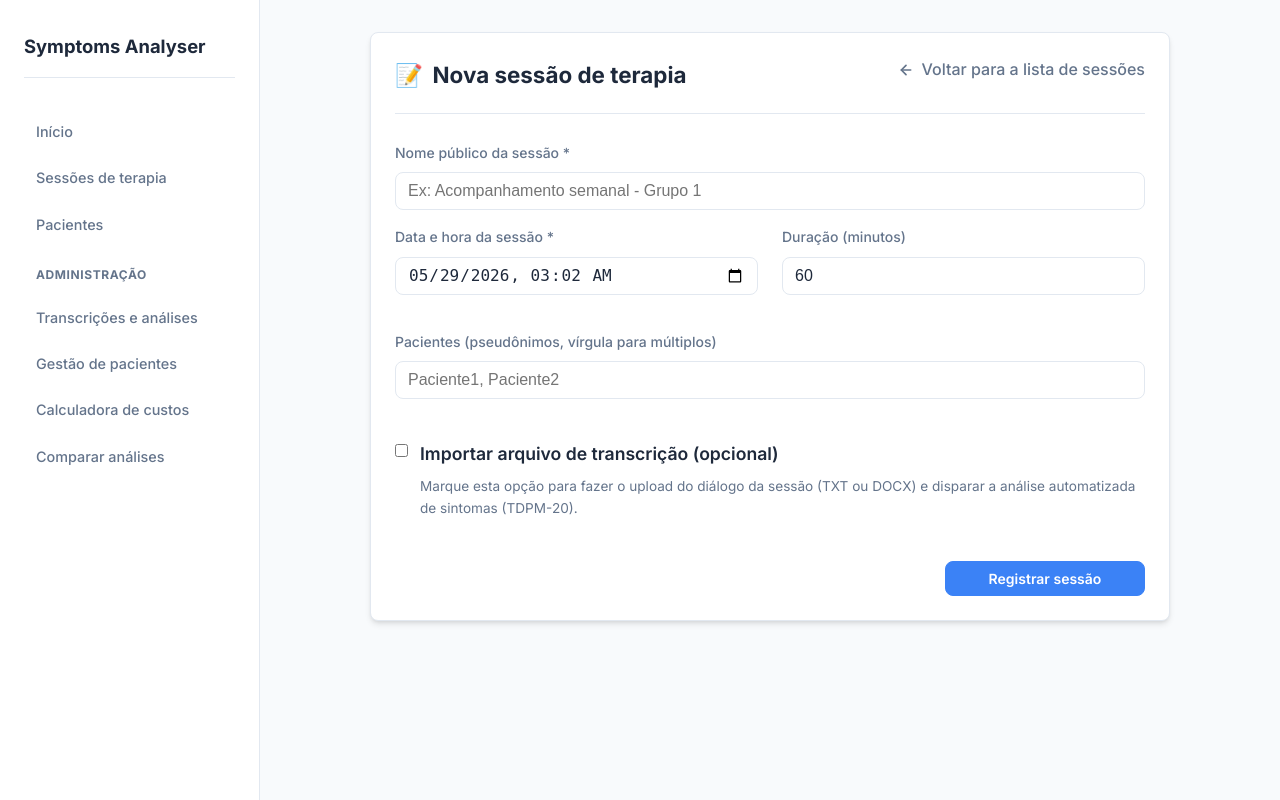
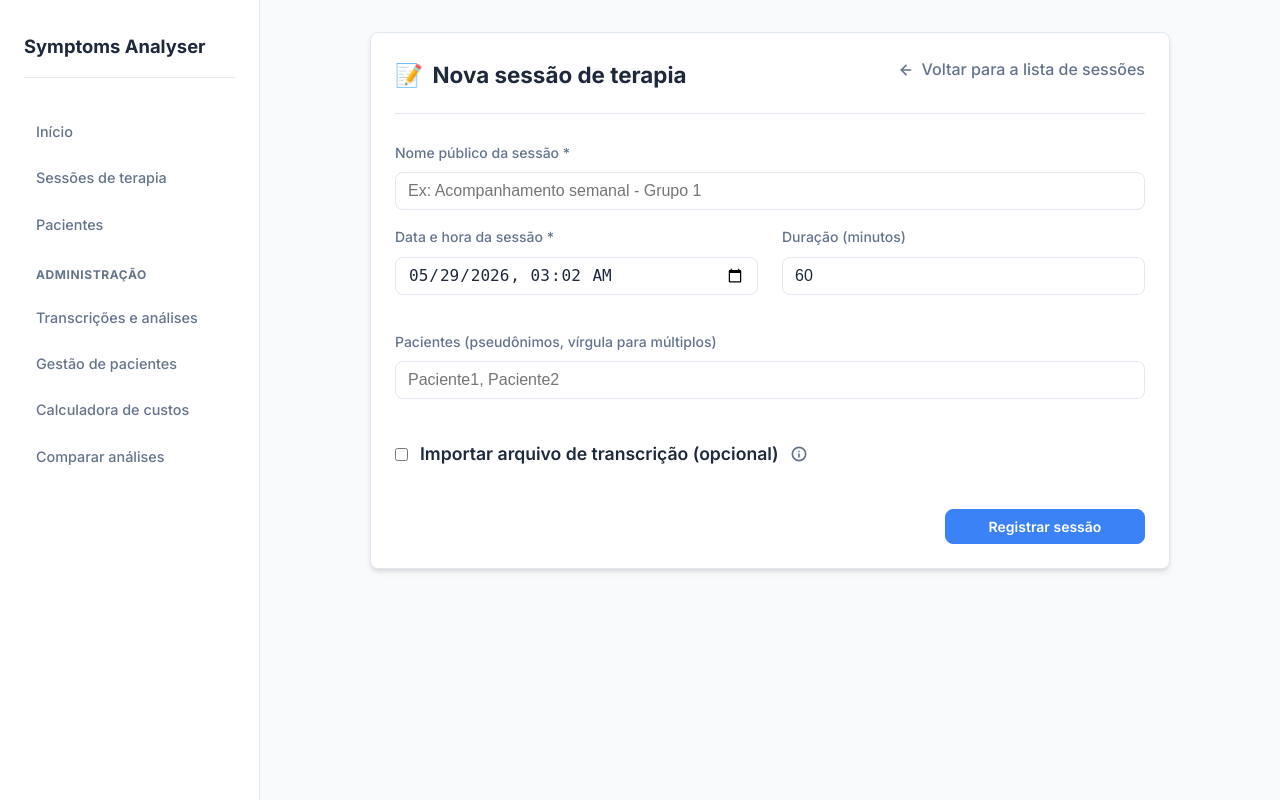
Before and after one commit to wpramio/symptoms-analyser, a Flask app: page /therapy_sessions/new in a window 1280 px wide. Run offline with Flask 3, Linux system fonts and the light colour scheme.

Commit message:
feat: add CSS-only tooltips to upload transcript options

```diff
--- a/src/symptoms_analyser/static/css/styles.css
+++ b/src/symptoms_analyser/static/css/styles.css
@@ -2422,7 +2422,7 @@ select:focus {
 
 .checkbox-container-flex {
     display: flex;
-    align-items: flex-start;
+    align-items: center;
     gap: 0.75rem;
     cursor: pointer;
 }
@@ -2435,6 +2435,9 @@ select:focus {
     font-size: 1.1rem;
     color: var(--text-heading);
     font-weight: 600;
+    display: inline-flex;
+    align-items: center;
+    gap: 0.4rem;
 }
 
 .checkbox-desc-spaced {
@@ -2442,6 +2445,74 @@ select:focus {
     font-size: 0.85rem;
     color: var(--text-muted);
     margin-top: 0.25rem;
+}
+
+/* Premium CSS-only Tooltip */
+.info-tooltip-container {
+    position: relative;
+    display: inline-flex;
+    align-items: center;
+    justify-content: center;
+    margin-left: 0.4rem;
+    cursor: help;
+    vertical-align: middle;
+}
+
+.info-tooltip-trigger-svg {
+    width: 16px;
+    height: 16px;
+    color: var(--text-muted);
+    transition: color 0.2s ease, transform 0.2s ease;
+    cursor: help;
+    display: inline-block;
+    vertical-align: middle;
+}
+
+.info-tooltip-container:hover .info-tooltip-trigger-svg {
+    color: var(--primary);
+    transform: scale(1.15);
+}
+
+.info-tooltip-text {
+    visibility: hidden;
+    position: absolute;
+    bottom: 135%; /* Position above the trigger */
+    left: 50%;
+    transform: translateX(-50%);
+    background-color: #1e293b; /* Sleek dark slate background */
+    color: #f8fafc;
+    text-align: left;
+    padding: 0.65rem 0.85rem;
+    border-radius: 6px;
+    font-size: 0.8rem;
+    font-weight: 400;
+    line-height: 1.4;
+    width: 280px;
+    box-shadow: 0 4px 16px rgba(0, 0, 0, 0.35);
+    z-index: 100;
+    opacity: 0;
+    transition: opacity 0.2s ease, transform 0.2s ease;
+    pointer-events: none;
+    border: 1px solid rgba(255, 255, 255, 0.1);
+    white-space: normal;
+}
+
+/* Tooltip Arrow */
+.info-tooltip-text::after {
+    content: "";
+    position: absolute;
+    top: 100%; /* At the bottom of the tooltip */
+    left: 50%;
+    margin-left: -5px;
+    border-width: 5px;
+    border-style: solid;
+    border-color: #1e293b transparent transparent transparent;
+}
+
+.info-tooltip-container:hover .info-tooltip-text {
+    visibility: visible;
+    opacity: 1;
+    transform: translateX(-50%) translateY(-4px);
 }
 
 .import-container-spaced {
@@ -2530,6 +2601,9 @@ select:focus {
 .checkbox-title-styled {
     font-size: 0.9rem;
     font-weight: 600;
+    display: inline-flex;
+    align-items: center;
+    gap: 0.4rem;
 }
 
 .checkbox-desc-styled {
--- a/src/symptoms_analyser/templates/new_therapy_session.html
+++ b/src/symptoms_analyser/templates/new_therapy_session.html
@@ -47,11 +47,22 @@
             <!-- Section 2: Transcript Import (Optional feature toggle) -->
             <div class="session-divider">
                 <label class="checkbox-container-flex">
-                    <input type="checkbox" id="enableImportOpt" class="checkbox-margin-top">
+                    <input type="checkbox" id="enableImportOpt">
                     <div class="checkbox-info">
-                        <span class="checkbox-title-spaced">Importar arquivo de transcrição (opcional)</span>
-                        <span class="checkbox-desc-spaced">Marque esta opção para fazer o upload do diálogo da sessão
-                            (TXT ou DOCX) e disparar a análise automatizada de sintomas (TDPM-20).</span>
+                        <span class="checkbox-title-spaced">
+                            Importar arquivo de transcrição (opcional)
+                            <span class="info-tooltip-container" onclick="event.preventDefault();">
+                                <svg class="info-tooltip-trigger-svg" viewBox="0 0 24 24" fill="none"
+                                    stroke="currentColor" stroke-width="2.5" stroke-linecap="round"
+                                    stroke-linejoin="round">
+                                    <circle cx="12" cy="12" r="10"></circle>
+                                    <line x1="12" y1="16" x2="12" y2="12"></line>
+                                    <line x1="12" y1="8" x2="12.01" y2="8"></line>
+                                </svg>
+                                <span class="info-tooltip-text">Marque esta opção para fazer o upload do diálogo da
+                                    sessão (TXT ou DOCX) e disparar a análise automatizada de sintomas (TDPM-20).</span>
+                            </span>
+                        </span>
                     </div>
                 </label>
 
@@ -69,7 +80,22 @@
                         <div class="checkbox-container">
                             <input type="checkbox" id="skipSanitizationOpt" checked>
                             <div class="checkbox-info">
-                                <span class="checkbox-title-styled">Pular sanitização por IA (LLM)</span>
+                                <span class="checkbox-title-styled">
+                                    Pular sanitização por IA (LLM)
+                                    <span class="info-tooltip-container" onclick="event.preventDefault();">
+                                        <svg class="info-tooltip-trigger-svg" viewBox="0 0 24 24" fill="none"
+                                            stroke="currentColor" stroke-width="2.5" stroke-linecap="round"
+                                            stroke-linejoin="round">
+                                            <circle cx="12" cy="12" r="10"></circle>
+                                            <line x1="12" y1="16" x2="12" y2="12"></line>
+                                            <line x1="12" y1="8" x2="12.01" y2="8"></line>
+                                        </svg>
+                                        <span class="info-tooltip-text">Desative apenas se precisar corrigir
+                                            imperfeições
+                                            da
+                                            transcrição.</span>
+                                    </span>
+                                </span>
                             </div>
                         </div>
                     </div>
@@ -106,7 +132,8 @@
                 <div class="spinner"></div>
                 <div class="processing-header-text">
                     <h2 class="processing-title" id="statusTitle">Processando transcrição...</h2>
-                    <p class="processing-desc" id="statusDesc">A IA está processando e analisando clinicamente o diálogo da sessão.</p>
+                    <p class="processing-desc" id="statusDesc">A IA está processando e analisando clinicamente o diálogo
+                        da sessão.</p>
                 </div>
             </div>
 
```
Also changed, not shown: src/symptoms_analyser/templates/therapy_session_detail.html (+43 -32 lines).
